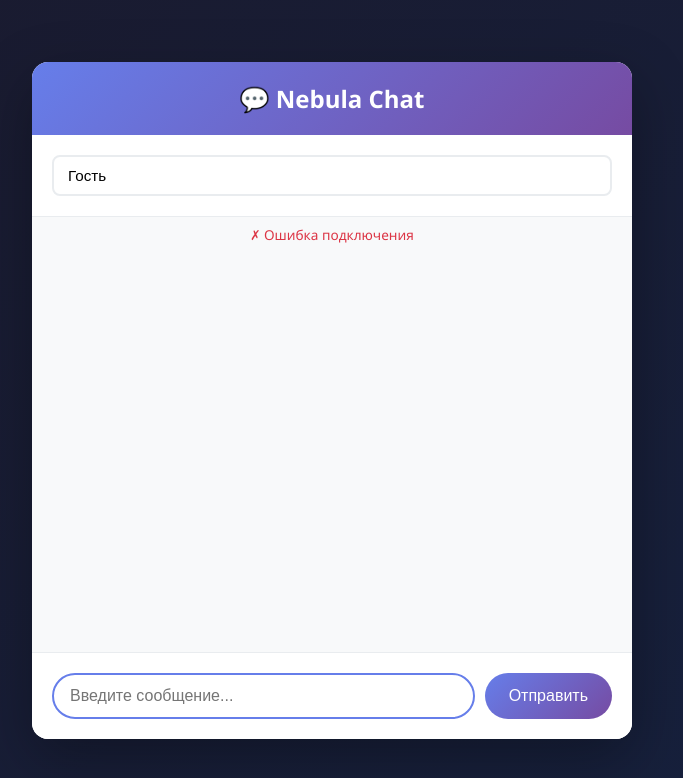
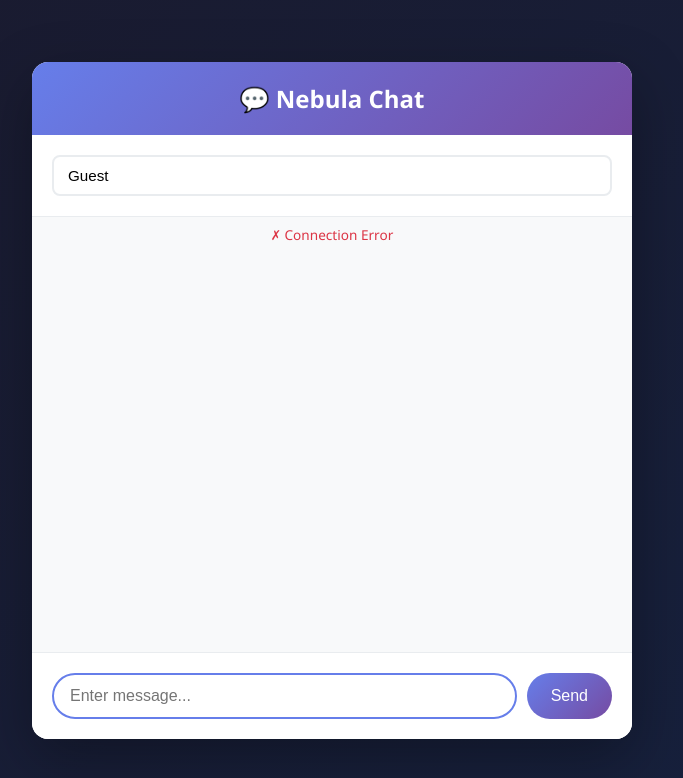
Before and after one commit to VxidDev/Nebula, a Python web app: template examples/templates/chat.html in a window 1280 px wide. Shown: the top 778 px of the page, without its empty margins (308-991 px from the left). Run offline with Jinja, Linux system fonts and the light colour scheme; the template is opened without the code that fills it, so the values that code supplies are empty; some libraries are stand-ins or nearby versions.

Commit message:
Translated comments/html to english and updated chat.py to remove deprecated code.

```diff
--- a/examples/templates/chat.html
+++ b/examples/templates/chat.html
@@ -1,9 +1,9 @@
 <!DOCTYPE html>
-<html lang="ru">
+<html lang="en">
 <head>
     <meta charset="UTF-8">
     <meta name="viewport" content="width=device-width, initial-scale=1.0">
-    <title>Чат - Nebula</title>
+    <title>Chat - Nebula</title>
     <script src="https://cdn.socket.io/4.7.2/socket.io.min.js"></script>
     <style>
         * {
@@ -168,16 +168,16 @@
         </div>
 
         <div class="username-input">
-            <input type="text" id="username" placeholder="Ваше имя..." value="Гость">
+            <input type="text" id="username" placeholder="Your name..." value="Guest">
         </div>
 
-        <div class="status" id="status">Подключение...</div>
+        <div class="status" id="status">Connecting...</div>
 
         <div class="chat-messages" id="messages"></div>
 
         <div class="chat-input">
-            <input type="text" id="messageInput" placeholder="Введите сообщение..." autofocus>
-            <button onclick="sendMessage()">Отправить</button>
+            <input type="text" id="messageInput" placeholder="Enter message..." autofocus>
+            <button onclick="sendMessage()">Send</button>
         </div>
     </div>
 
@@ -189,12 +189,12 @@
         const statusDiv = document.getElementById('status');
 
         socket.on('connect', () => {
-            statusDiv.textContent = '✓ Подключено';
+            statusDiv.textContent = '✓ Connected';
             statusDiv.className = 'status connected';
         });
 
         socket.on('disconnect', () => {
-            statusDiv.textContent = '✗ Отключено';
+            statusDiv.textContent = '✗ Disconnected';
             statusDiv.className = 'status disconnected';
         });
 
@@ -204,7 +204,7 @@
 
         socket.on('connect_error', (error) => {
             console.error('Connection error:', error);
-            statusDiv.textContent = '✗ Ошибка подключения';
+            statusDiv.textContent = '✗ Connection Error';
             statusDiv.className = 'status disconnected';
         });
 
@@ -221,7 +221,7 @@
 
         function sendMessage() {
             const message = messageInput.value.trim();
-            const username = usernameInput.value.trim() || 'Аноним';
+            const username = usernameInput.value.trim() || 'Anon';
 
             if (message) {
                 socket.emit('message', { username, message });
@@ -245,7 +245,7 @@
             localStorage.setItem('chat_username', usernameInput.value);
         });
 
-        // Загрузка сохранённого имени
+        // Load saved username
         const savedUsername = localStorage.getItem('chat_username');
         if (savedUsername) {
             usernameInput.value = savedUsername;
```
Also changed, not shown: examples/chat.py (+5 -8 lines), nebula/server.py (+11 -11 lines).
